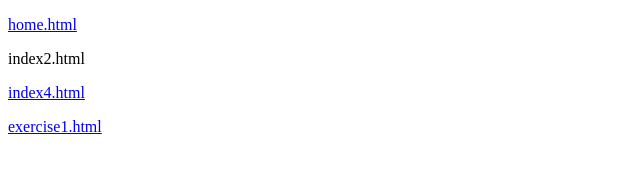
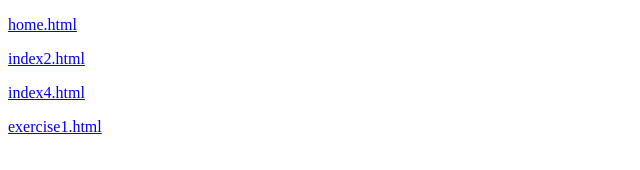
Before and after one commit to Apiwat-kmutnb/cs6662128.github.io, a plain HTML site: page weblab/web1/Pageweb1.html in a window 1280 px wide. Shown: the full height of the page, 0-640 px from the left. Drawn offline with Linux system fonts and the light colour scheme.

Commit message:
Update Pageweb1.html

```diff
--- a/weblab/web1/Pageweb1.html
+++ b/weblab/web1/Pageweb1.html
@@ -7,7 +7,7 @@
 </head>
 <body>
     <p><a href="workshop1/ZeZar/stuff/home.html">home.html</a></p>
-    <p><a href="workshop1/index2.html"></a>index2.html</p>
+    <p><a href="workshop1/index2.html">index2.html</a></p>
     <p><a href="index4.html">index4.html</a></p>
     <p><a href="workshop2/classMonday/homework/exercise1.html">exercise1.html</a></p>
 
```
